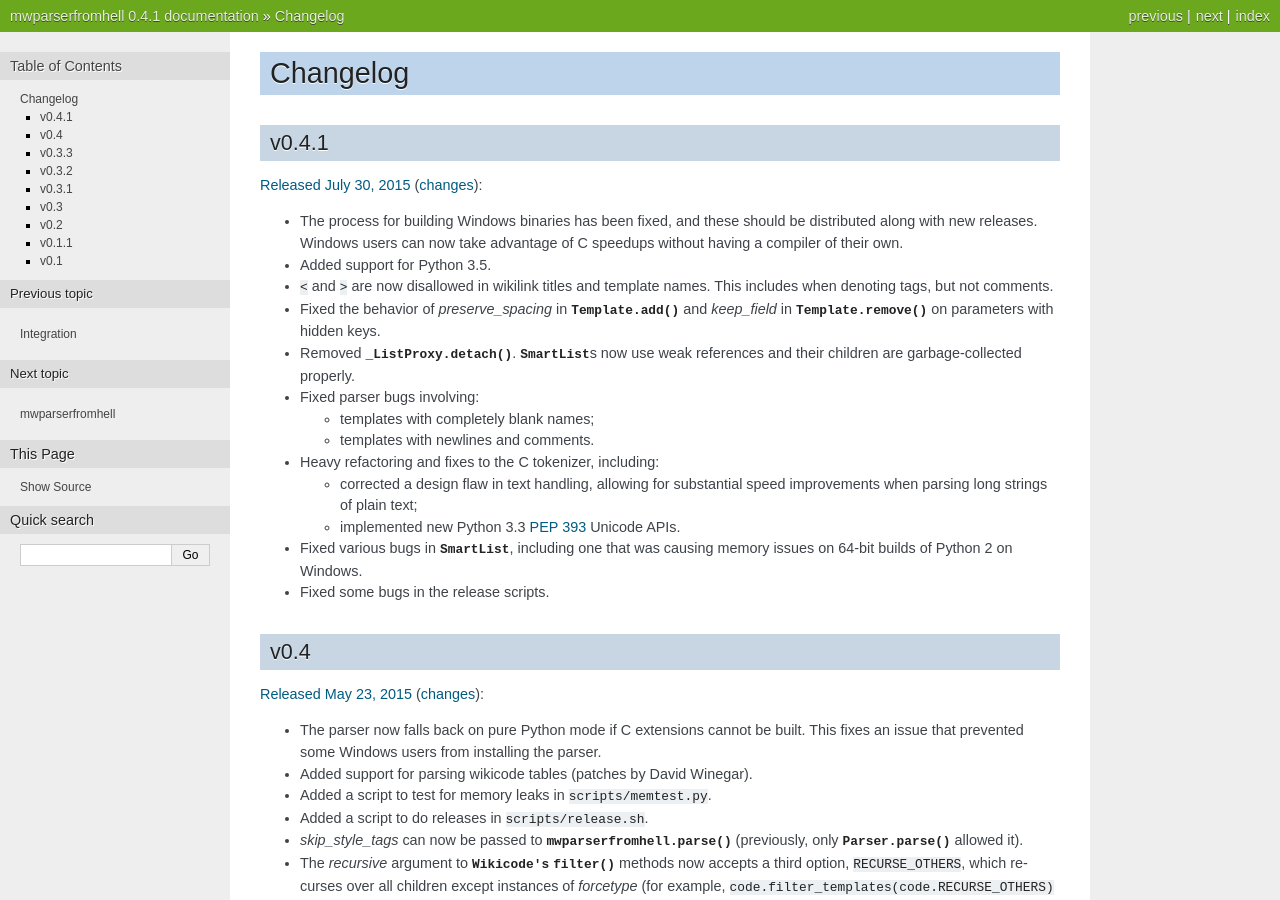
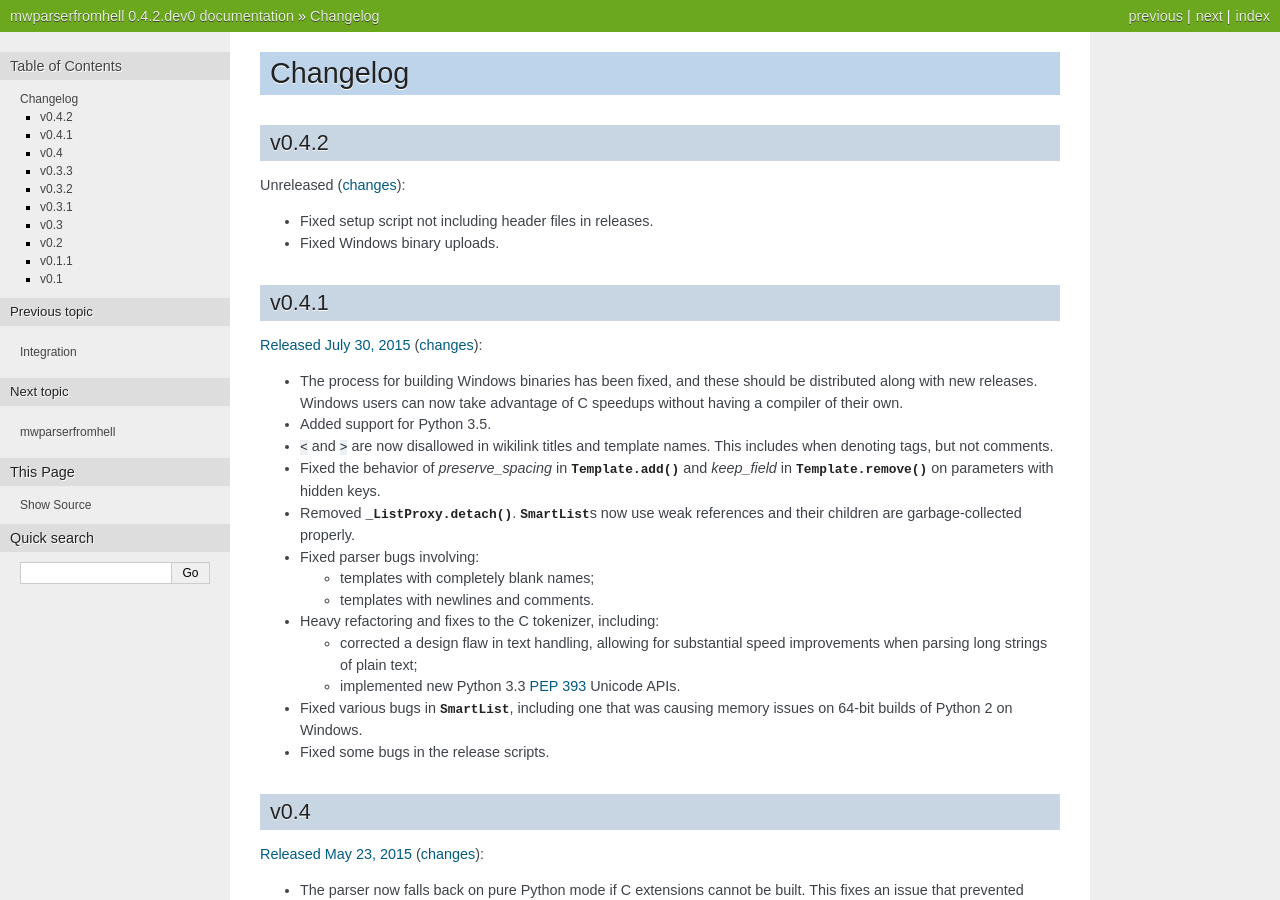
Before and after one commit to earwig/mwparserfromhell, a Sphinx documentation site: the page built from docs/changelog.rst, in a window 1280 px wide and 900 px high. Built offline with Sphinx 7.4.7, drawn with Linux system fonts in a browser that asks for light colours; some of the changed text lies outside the part shown.

Commit message:
Fix some issues during 0.4.1 release.

```diff
--- a/appveyor.yml
+++ b/appveyor.yml
@@ -14,6 +14,7 @@
     WRAPPER: "cmd /E:ON /V:ON /C .\\scripts\\win_wrapper.cmd"
     PIP:     "%WRAPPER% %PYTHON%\\Scripts\\pip.exe"
     SETUPPY: "%WRAPPER% %PYTHON%\\python setup.py --with-extension"
+    PYMOD:   "%WRAPPER% %PYTHON%\\python -m"
     PYPI_USERNAME: "earwigbot"
     PYPI_PASSWORD:
       secure: gOIcvPxSC2ujuhwOzwj3v8xjq3CCYd8keFWVnguLM+gcL0e02qshDHy7gwZZwj0+
@@ -56,7 +57,7 @@
   - "%SETUPPY% bdist_wheel"
 
 on_success:
-  - "twine upload dist\\* -u %PYPI_USERNAME% -p %PYPI_PASSWORD%"
+  - "%PYMOD% twine upload dist\\* -u %PYPI_USERNAME% -p %PYPI_PASSWORD%"
 
 artifacts:
   - path: dist\*
--- a/docs/changelog.rst
+++ b/docs/changelog.rst
@@ -1,5 +1,14 @@
 Changelog
 =========
+
+v0.4.2
+------
+
+Unreleased
+(`changes <https://github.com/earwig/mwparserfromhell/compare/v0.4.1...develop>`__):
+
+- Fixed setup script not including header files in releases.
+- Fixed Windows binary uploads.
 
 v0.4.1
 ------
--- a/mwparserfromhell/__init__.py
+++ b/mwparserfromhell/__init__.py
@@ -29,7 +29,7 @@
 __author__ = "Ben Kurtovic"
 __copyright__ = "Copyright (C) 2012, 2013, 2014, 2015 Ben Kurtovic"
 __license__ = "MIT License"
-__version__ = "0.4.1"
+__version__ = "0.4.2.dev0"
 __email__ = "ben.kurtovic@gmail.com"
 
 from . import (compat, definitions, nodes, parser, smart_list, string_mixin,
```
Also changed, not shown: 2 other files.
